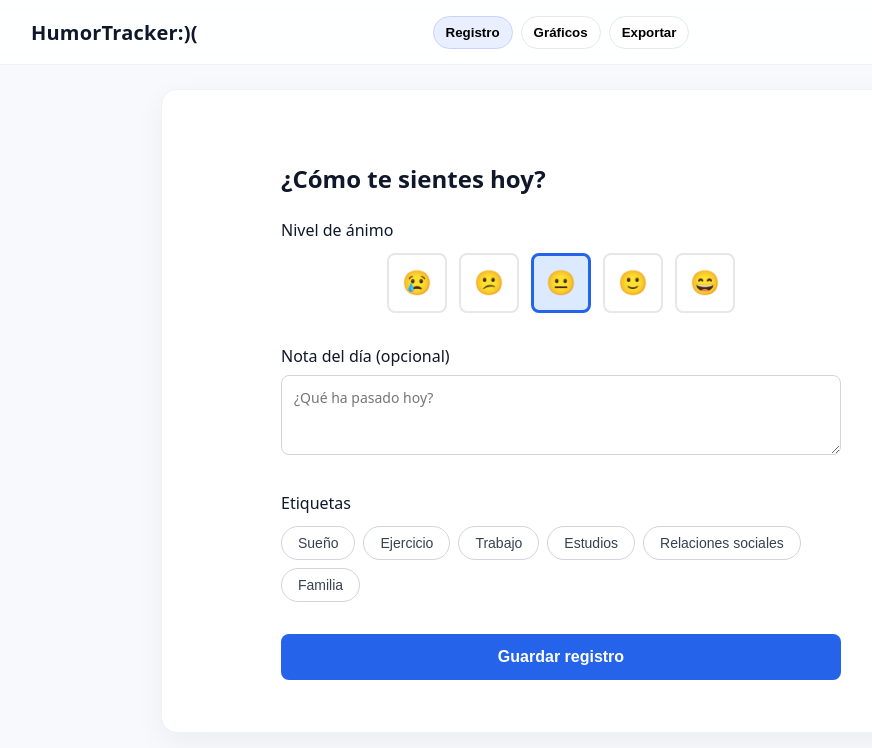
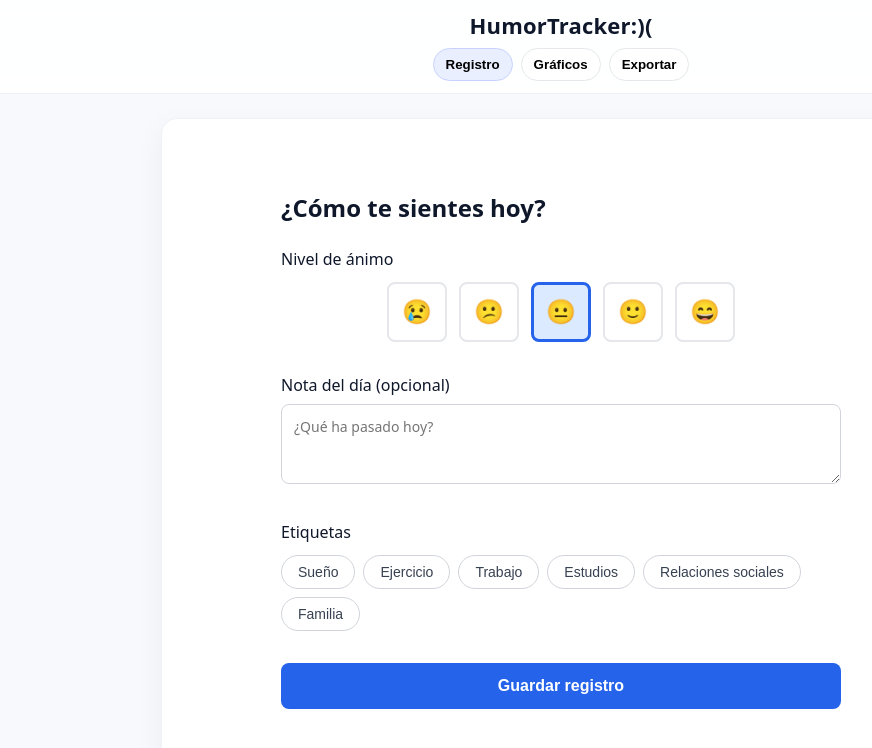
Before and after one commit to SiuAlvesPaixao/Humortrack, a React (Vite) app: page / in a window 1280 px wide. Shown: the top 748 px of the page, without its empty margins (79-951 px from the left). Built offline with nearby package versions, Linux system fonts and the light colour scheme.

Commit message:
Update index.css

```diff
--- a/src/index.css
+++ b/src/index.css
@@ -23,29 +23,41 @@ body {
 .app-main  { flex: 1; padding: 24px 0 48px; }
 
 /* Topbar sticky */
+/* Topbar sticky */
 .app-nav {
   position: sticky; top: 0; z-index: 50;
   background: rgba(255,255,255,.9);
   backdrop-filter: saturate(180%) blur(10px);
   border-bottom: 1px solid var(--card-border);
 }
+
+/* ⬇️ LOGO ARRIBA y MENÚ DEBAJO, TODO CENTRADO */
 .app-nav-inner {
-  height: 64px;
   display: flex;
-  align-items: center;
-  /* CLAVES PARA CENTRAR EL MENÚ */
-  justify-content: center;     /* centra el contenido */
-  position: relative;          /* para posicionar el logo */
+  flex-direction: column;      /* apila logo y menú */
+  align-items: center;         /* centra horizontal */
+  justify-content: center;
+  gap: 8px;                    /* espacio entre logo y menú */
+  padding: 10px 0 12px;
+  height: auto;                /* ya no fijamos 64px */
 }
+
 .brand {
-  margin: 0; font-weight: 800; font-size: 20px; letter-spacing: .2px;
-  /* fijamos el logo a la izquierda sin afectar al centrado del menú */
-  position: absolute; left: 20px; top: 50%; transform: translateY(-50%);
+  position: static;            /* quitamos absolute */
+  transform: none;
+  margin: 0;
+  font-weight: 800;
+  font-size: 22px;
+  letter-spacing: .2px;
 }
+
 .nav-group {
-  display: flex; gap: 8px;
-  margin-left: 0;              /* quita empuje hacia la derecha */
+  display: flex;
+  gap: 8px;
+  justify-content: center;     /* centra los botones */
+  margin: 0;                   /* sin empujes laterales */
 }
+
 .nav-btn {
   padding: 8px 12px; border-radius: 999px;
   border: 1px solid #e5e7eb; background: #fff; font-weight: 600;
```
